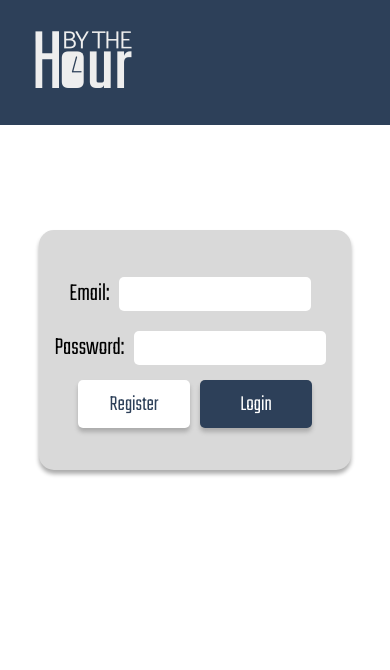
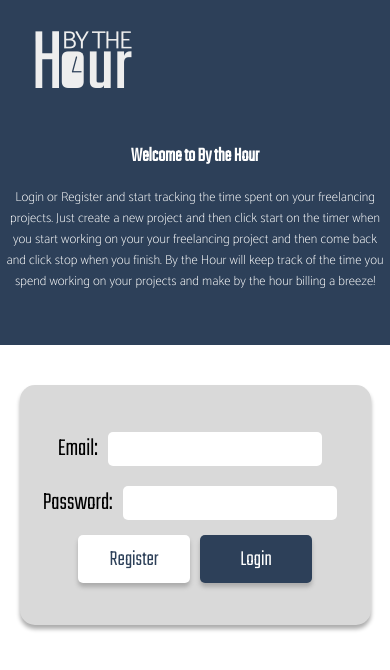
Before and after one commit to Chodges86/DevMountain-specs-capstone, a React (Create React App) app: page /dash in a window 390 px wide. Shown: the top 670 px of the page. Built offline with nearby package versions, Linux system fonts and the light colour scheme.

Commit message:
Edit the look of the Home/Login page.  Edits to css for responsive view

```diff
--- a/src/components/DeleteWarning.module.css
+++ b/src/components/DeleteWarning.module.css
@@ -36,3 +36,38 @@
   font-size: 20px;
   margin-bottom: 0px;
 }
+
+@media screen and (max-width: 912px){
+  .warning {
+    top: 30%;
+    left: 10%;
+    width: 80%;
+  }
+}
+
+
+@media screen and (max-width: 540px){
+  .warning h2 {
+   font-size: 25px;
+  }
+  .warning h3 {
+   font-size: 25px;
+  }
+  .warning h4 {
+   font-size: 15px;
+  }
+
+}
+
+@media screen and (max-width: 280px){
+  .warning h2 {
+    font-size: 15px;
+   }
+   .warning h3 {
+    font-size: 15px;
+   }
+   .warning h4 {
+    font-size: 10px;
+   }
+
+}
--- a/src/components/Header.module.css
+++ b/src/components/Header.module.css
@@ -1,5 +1,5 @@
 .header {
-    background-color: #2D4059;
+  background-color: #2d4059;
   height: 125px;
   display: flex;
   justify-content: space-between;
@@ -13,7 +13,7 @@
 }
 
 .userReadOut {
-    font-family: 'Catamaran', sans-serif;
+  font-family: "Catamaran", sans-serif;
   margin-inline: 20px;
   margin-block: 0;
   font-size: 25px;
@@ -31,18 +31,18 @@
 }
 
 .btmHeader {
-    background-color: #EEEEEE;
+  background-color: #eeeeee;
   display: flex;
   justify-content: space-between;
   align-items: center;
 }
 
 .btmHeader h1 {
-    font-family: 'Catamaran', sans-serif;
+  font-family: "Catamaran", sans-serif;
   margin-right: 10px;
   margin-block: 0;
   font-size: 25px;
-    color: #2D4059;
+  color: #2d4059;
   cursor: default;
 }
 
@@ -50,11 +50,22 @@
   display: flex;
 }
 
-@media screen and (max-width: 900px){
-}
-
-@media screen and (max-width: 400px){
+@media screen and (max-width: 400px) {
   .btmHeader h1 {
     font-size: 18px;
   }
 }
+
+@media screen and (max-width: 280px) {
+  .header img {
+    height: 85px;
+    width: auto;
+    margin: 20px;
+  }
+  .userReadOut h1 {
+    font-size: 20px;
+  }
+  .userReadOut h2 {
+    font-size: 15px;
+  }
+}
--- a/src/pages/LoginPage.jsx
+++ b/src/pages/LoginPage.jsx
@@ -63,6 +63,18 @@ const LoginPage = () => {
   };
 
   return (
+    <div className={classes.container}>
+      <div className={classes.welcome}>
+        <h2>Welcome to By the Hour</h2>
+        <p>
+          Login or Register and start tracking the time spent on your
+          freelancing projects. Just create a new project and then click start
+          on the timer when you start working on your your freelancing project
+          and then come back and click stop when you finish. By the Hour will
+          keep track of the time you spend working on your projects and make by
+          the hour billing a breeze!
+        </p>
+      </div>
       <div className={classes.login}>
         <form className={classes.form} onSubmit={submitHandler}>
           <Input
@@ -97,6 +109,7 @@ const LoginPage = () => {
           {loginError && <p className={classes.error}>{loginError}</p>}
         </form>
       </div>
+    </div>
   );
 };
 
--- a/src/pages/LoginPage.module.css
+++ b/src/pages/LoginPage.module.css
@@ -1,14 +1,38 @@
+.container {
+  display: flex;
+  height: 1200px;
+}
+
+.welcome {
+  width: 60%;
+  background-color: #2d4059;
+}
+
+.welcome p {
+  color: white;
+  margin-inline: 90px;
+  font-family: "Catamaran", sans-serif;
+  font-size: 2rem;
+}
+
+.welcome h2 {
+  color: white;
+  font-family: "Teko", sans-serif;
+  font-size: 60px;
+}
+
 .login {
   display: flex;
+  width: 50%;
   justify-content: center;
 }
 
 .form {
-    background-color: #D9D9D9;
+  background-color: #d9d9d9;
   display: flex;
   flex-direction: column;
   justify-content: center;
-    width: 50%;
+  width: 90%;
   margin-top: 105px;
   height: 20rem;
   border-radius: 15px;
@@ -16,24 +40,27 @@
 }
 
 .spinner {
-
   width: 20px;
   height: 20px;
   /* color: white; */
-    -webkit-animation:spin 4s linear infinite;
-    -moz-animation:spin 4s linear infinite;
-    animation:spin 4s linear infinite;
+  -webkit-animation: spin 4s linear infinite;
+  -moz-animation: spin 4s linear infinite;
+  animation: spin 4s linear infinite;
 }
 @-moz-keyframes spin {
-    100% { -moz-transform: rotate(360deg); }
+  100% {
+    -moz-transform: rotate(360deg);
+  }
 }
 @-webkit-keyframes spin {
-    100% { -webkit-transform: rotate(360deg); }
+  100% {
+    -webkit-transform: rotate(360deg);
+  }
 }
 @keyframes spin {
   100% {
     -webkit-transform: rotate(360deg);
-        transform:rotate(360deg);
+    transform: rotate(360deg);
   }
 }
 
@@ -41,24 +68,57 @@
   color: #e75d5d;
 }
 
-@media screen and (max-width: 940px){
+@media screen and (max-width: 940px) {
+  .container {
+    flex-direction: column;
+    justify-content: center;
+    align-items: center;
+    height: auto;
+  }
+
+  .welcome {
+    width: 100%;
+    padding-bottom: 40px;
+  }
+
+  .welcome p {
+    font-size: 25px;
+  }
+
+  .welcome h2 {
+    font-size: 30px;
+  }
+
+  .login {
+    width: 100%;
+  }
+
   .form {
+    margin-top: 40px;
     width: 80%;
     height: 20rem;
   }
 }
 
-@media screen and (max-width: 540px){
-    .form {
-       width: 80%;
-       height: 15rem;
-    }
-}
-
-
-@media screen and (max-width: 300px){
+@media screen and (max-width: 540px) {
   .form {
     width: 90%;
     height: 15rem;
   }
+
+  .welcome h2 {
+    font-size: 20px;
   }
+
+  .welcome p {
+    font-size: 13px;
+    margin-inline: 5px;
+  }
+}
+
+@media screen and (max-width: 280px) {
+  .welcome p {
+    font-size: 13px;
+    margin-inline: 5px;
+  }
+}
--- a/src/pages/SelectedProjectPage.module.css
+++ b/src/pages/SelectedProjectPage.module.css
@@ -61,3 +61,32 @@ h3 {
 .form input[type="number"] {
   -moz-appearance: textfield;
 }
+
+@media screen and (max-width: 540px){
+  h1 {
+    font-size: 40px;
+  }
+  h2 {
+    font-size: 30px;
+  }
+  h3 {
+    font-size: 65px;
+  }
+}
+
+
+@media screen and (max-width: 400px){
+  h1 {
+    font-size: 40px;
+  }
+  h2 {
+    font-size: 30px;
+  }
+  h3 {
+    font-size: 65px;
+  }
+}
+
+@media screen and (max-width: 280px){
+
+}
```
Lines whose indentation alone changed are shown as unchanged.
